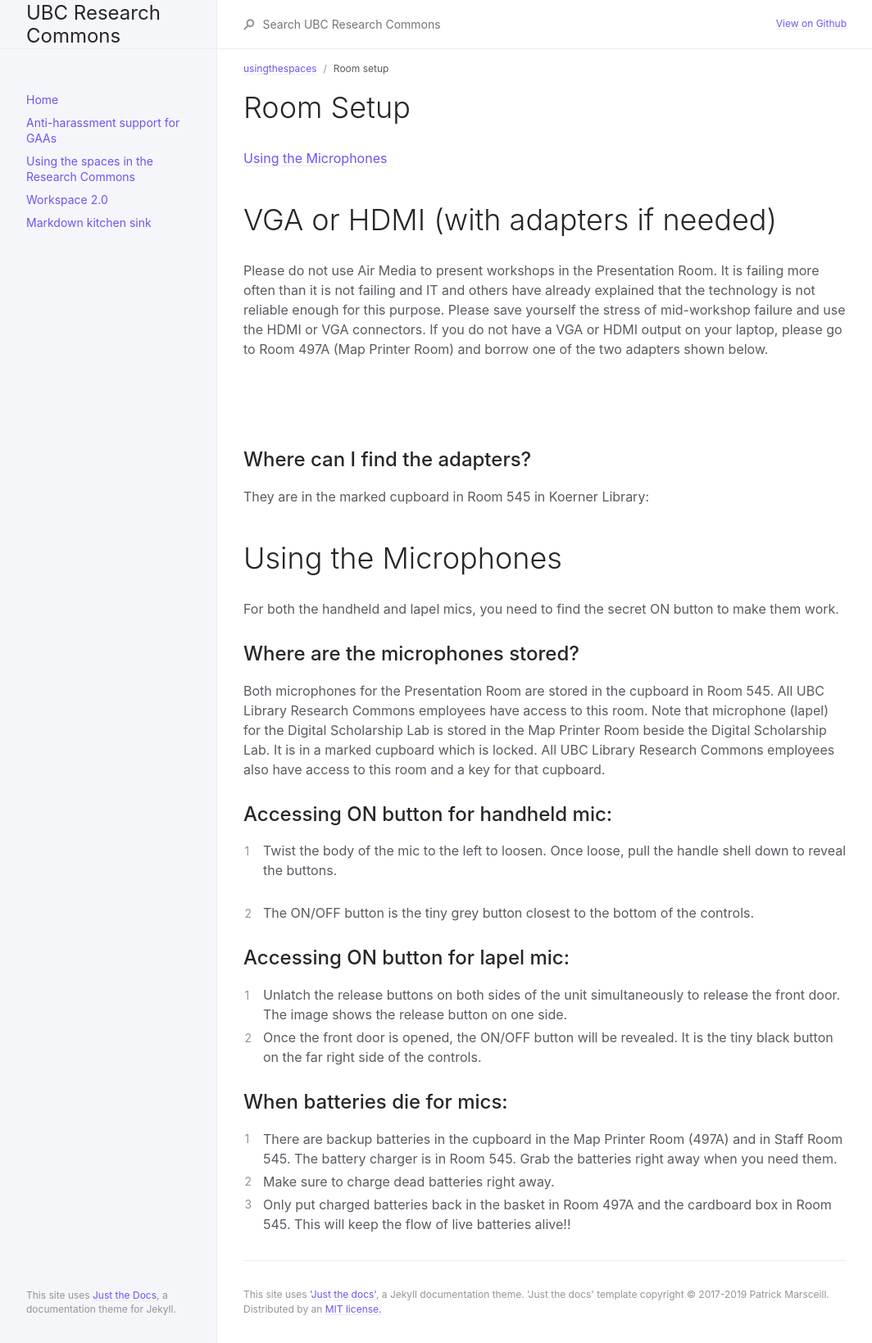
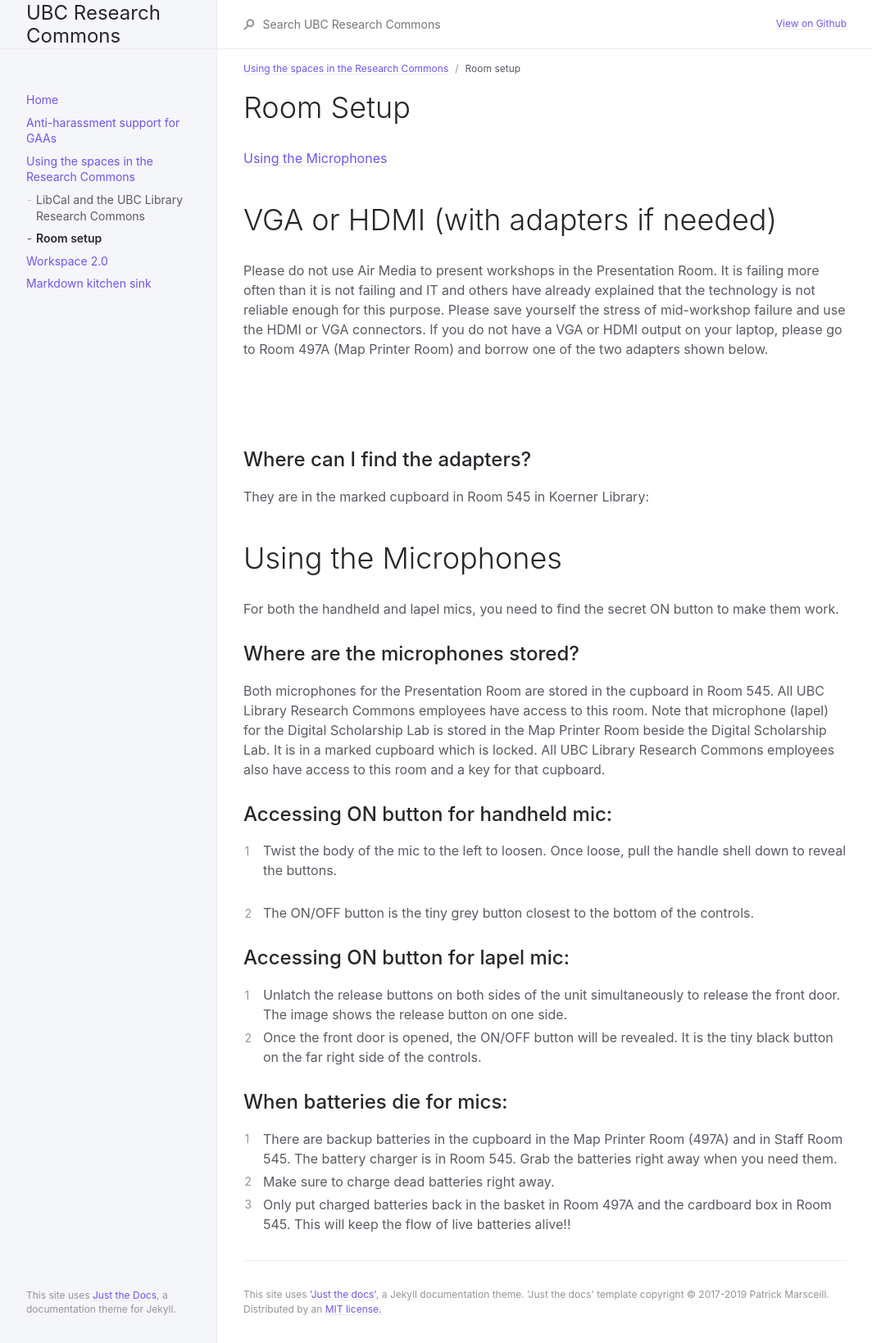
Before and after one commit to sarahblay/rc-docs, a Jekyll site: the page built from docs/usingthercspaces/roomsetup.md, in a window 1280 px wide. Shown: the whole page at 82% size, without its empty margins (107-1171 px from the left). Built offline with Jekyll 4.4.1, drawn with Linux system fonts in a browser that asks for light colours.

Commit message:
Update roomsetup.md

```diff
--- a/docs/usingthercspaces/roomsetup.md
+++ b/docs/usingthercspaces/roomsetup.md
@@ -1,7 +1,7 @@
 ---
 layout: default
 title: Room setup
-parent: usingthespaces
+parent: Using the spaces in the Research Commons
 nav_order: 1
 ---
 
```
